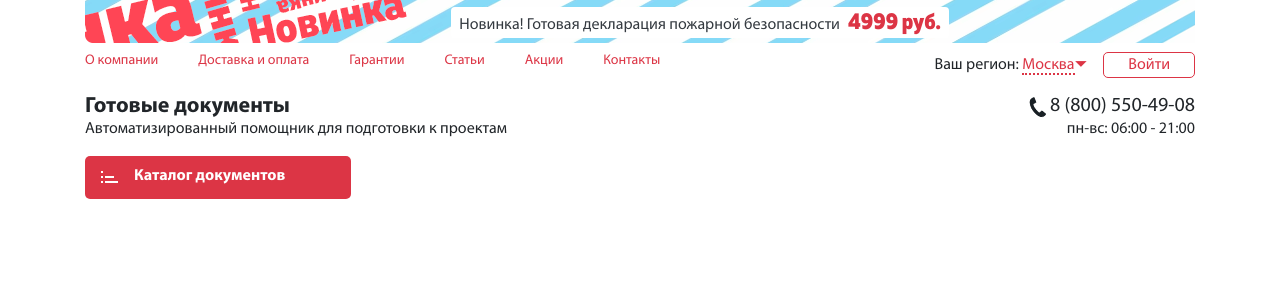
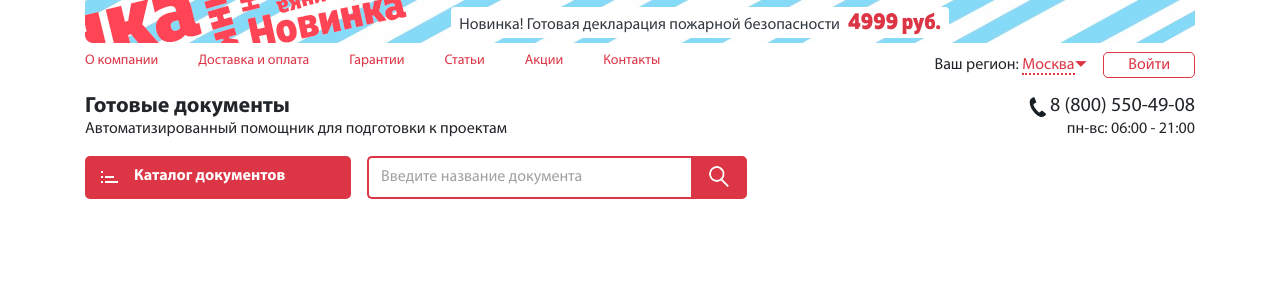
Before and after one commit to pmaks1985/new-gotdoc, a PHP site: page / in a window 1280 px wide. Shown: the top 300 px of the page. Run offline with PHP 8.4, Linux system fonts and the light colour scheme.

Commit message:
закончил поиск, начал корзину

```diff
--- a/css/main.css
+++ b/css/main.css
@@ -148,7 +148,64 @@ body {
   color: #ffffff;
 }
 
-.catalog_btn:hover {
+.catalog_btn:hover,
+.search_btn:hover {
   background-color: #EE6673;
 }
+
+.form-control_input {
+  width: 324px !important;
+  height: 43px;
+  border: 2px solid #dc3545;
+  border-right: none;
+  border-radius: 5px 0px 0px 5px;
+}
+
+.form-control_input::-webkit-input-placeholder {
+  font-family: MyriadPro-Regular;
+  font-size: 16px;
+  font-weight: 400;
+  color: #a1a1a1;
+}
+
+.form-control_input:-ms-input-placeholder {
+  font-family: MyriadPro-Regular;
+  font-size: 16px;
+  font-weight: 400;
+  color: #a1a1a1;
+}
+
+.form-control_input::-ms-input-placeholder {
+  font-family: MyriadPro-Regular;
+  font-size: 16px;
+  font-weight: 400;
+  color: #a1a1a1;
+}
+
+.form-control_input::placeholder {
+  font-family: MyriadPro-Regular;
+  font-size: 16px;
+  font-weight: 400;
+  color: #a1a1a1;
+}
+
+.form-control_input:focus {
+  color: #495057;
+  background-color: #fff;
+  border-color: #dc3545;
+  outline: 0;
+  -webkit-box-shadow: none;
+          box-shadow: none;
+}
+
+.search_btn {
+  width: 56px;
+  height: 43px;
+  background-color: #dc3545;
+  border-radius: 0px 5px 5px 0px;
+  background-image: url(/img/magnifier.png);
+  background-repeat: no-repeat;
+  background-position: center;
+  border: 2px solid #dc3545;
+}
 /*# sourceMappingURL=main.css.map */
--- a/css/main.scss
+++ b/css/main.scss
@@ -160,6 +160,41 @@ body {
     color: #ffffff;
 }
 
-.catalog_btn:hover {
+.catalog_btn:hover,
+.search_btn:hover {
     background-color: #EE6673;
 }
+
+.form-control_input {
+    width: 324px !important;
+    height: 43px;
+    border: 2px solid #dc3545;
+    border-right: none;
+    border-radius: 5px 0px 0px 5px;
+}
+
+.form-control_input::placeholder {
+    font-family: MyriadPro-Regular;
+    font-size: 16px;
+    font-weight: 400;
+    color: #a1a1a1;
+}
+
+.form-control_input:focus {
+    color: #495057;
+    background-color: #fff;
+    border-color: #dc3545;
+    outline: 0;
+    box-shadow: none;
+}
+
+.search_btn {
+    width: 56px;
+    height: 43px;
+    background-color: #dc3545;
+    border-radius: 0px 5px 5px 0px;
+    background-image: url(/img/magnifier.png);
+    background-repeat: no-repeat;
+    background-position: center;
+    border: 2px solid #dc3545;
+}
--- a/index.html
+++ b/index.html
@@ -74,7 +74,7 @@
 
             </div>
             <div class="d-flex justify-content-between mt-3">
-                <div>
+                <div class="d-flex">
                     <a class="catalog_btn_link text-decoration-none" href="#">
                         <div class="catalog_btn d-flex align-items-center">
                             <img class="p-3" src="/img/catalog.png" alt="catalog">
@@ -82,6 +82,13 @@
                         </div>
                     </a>
                     <div>
+                        <nav class="navbar py-0">
+                            <form class="form-inline">
+                                <input class="form-control form-control_input" type="search"
+                                    placeholder="Введите название документа" aria-label="Введите название документа">
+                                <button class="search_btn" type="submit"></button>
+                            </form>
+                        </nav>
 
                     </div>
                 </div>
```
Also changed, not shown: 1 other file.
